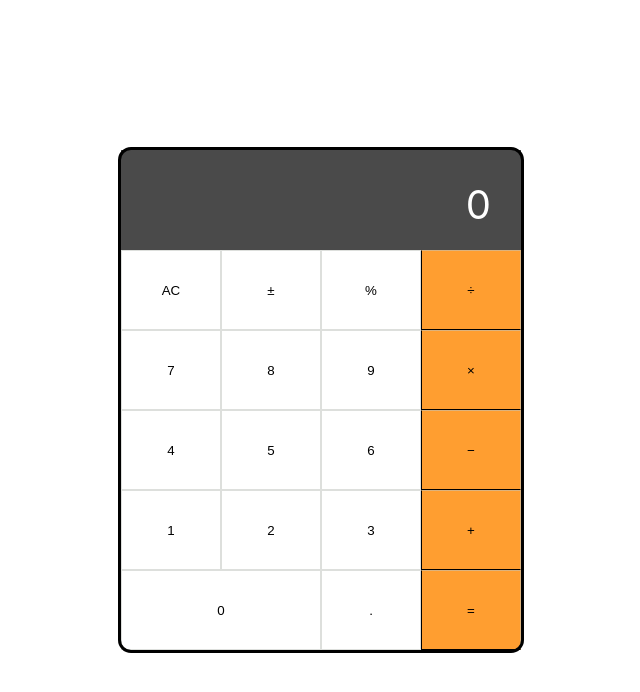
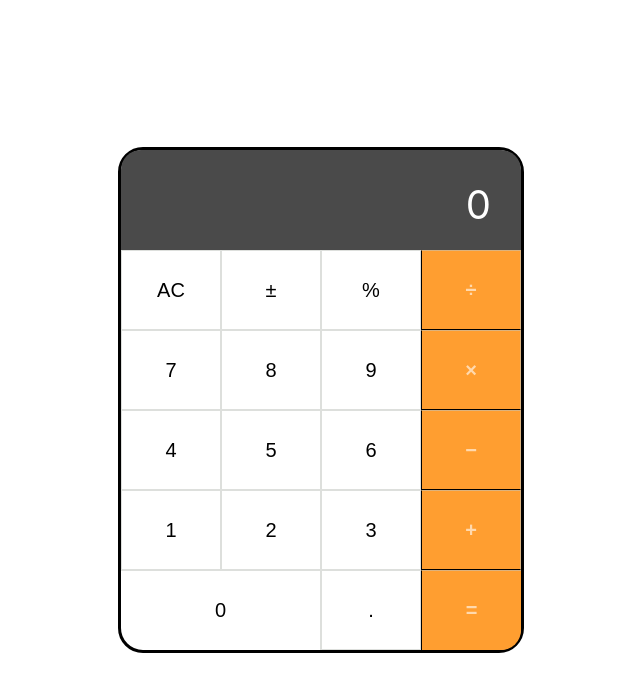
Before and after one commit to elasfarc/math-magicians, a React (Create React App) app: page / in a window 1280 px wide. Shown: the top 692 px of the page, without its empty margins (319-959 px from the left). Built offline with nearby package versions, Linux system fonts and the light colour scheme.

Commit message:
styling Calculator component

```diff
--- a/src/components/Calculator/Calculator.css
+++ b/src/components/Calculator/Calculator.css
@@ -3,8 +3,8 @@
   top: 50%;
   left: 50%;
   transform: translate(-50%, -50%);
-  outline: 3px solid black;
-  border-radius: 10px;
-  width: 40rem;
-  height: 50rem;
+  border: 3px solid black;
+  border-radius: 25px;
+  width: calc(40rem + 6px);
+  height: calc(50rem + 6px);
 }
--- a/src/components/CalculatorBtns/CalculatorBtns.css
+++ b/src/components/CalculatorBtns/CalculatorBtns.css
@@ -3,6 +3,7 @@
   height: 8rem;
   background: inherit;
   border: 0.25px solid #c1c5be8a;
+  font-size: 2rem;
 }
 
 .btn:hover {
@@ -23,14 +24,22 @@
 .zero {
   flex-basis: 20rem;
   margin-right: auto;
+  border-bottom: none;
+  border-left: none;
 }
 
 .operation-btn {
+  color: rgba(255, 255, 255, 0.611);
   background-color: rgb(255, 158, 48);
   border-bottom: 0.25px solid black;
   border-left: 0.25px solid black;
+  font-weight: bold;
 }
-
+.operation-btn:last-child {
+  border-bottom: none;
+  border-right: none;
+  border-radius: 0 0 20px 0;
+}
 .operation-btn:hover {
   background-color: rgba(255, 158, 48, 0.83);
   border-bottom: 0.5px solid black;
--- a/src/components/Screen/Screen.css
+++ b/src/components/Screen/Screen.css
@@ -5,4 +5,5 @@
   padding: 3rem 3rem 0 0;
   color: white;
   background-color: rgba(74, 74, 74, 1);
+  border-radius: 20px 20px 0 0;
 }
```
